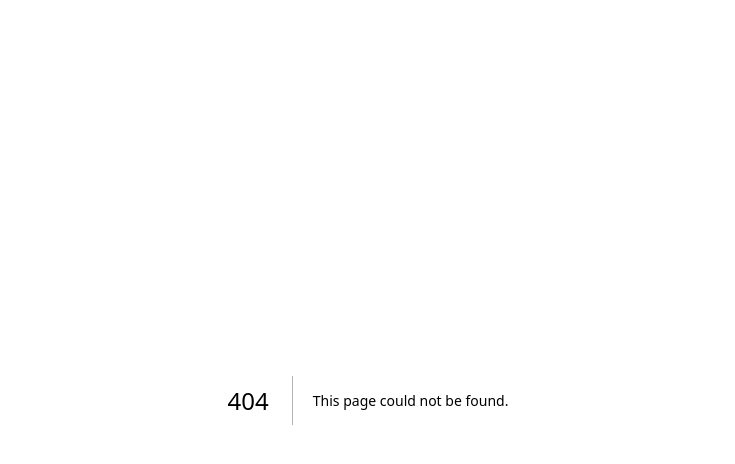
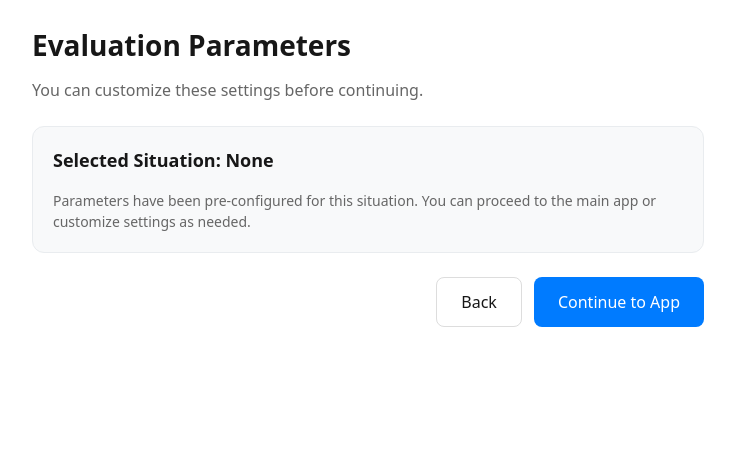
Before and after one commit to NikT45/bootstrap-hackathon-webapp, a Next.js app: page /onboarding/parameters in a window 1280 px wide. Before the commit this address had no page. Shown: the top 464 px of the page, without its empty margins (272-1007 px from the left). Built offline with nearby package versions, Linux system fonts and the light colour scheme.

Commit message:
added backend url

```diff
--- a/package.json
+++ b/package.json
@@ -3,7 +3,7 @@
   "version": "0.1.0",
   "private": true,
   "scripts": {
-    "dev": "next dev --turbopack",
+    "dev": "next dev --turbopack --hostname 0.0.0.0 --port 3000",
     "build": "next build --turbopack",
     "start": "next start",
     "lint": "eslint"
--- a/src/app/app/page.js
+++ b/src/app/app/page.js
@@ -11,6 +11,29 @@ export default function App() {
   const [evaluationAnalysis, setEvaluationAnalysis] = useState('');
   const [evalMetric, setEvalMetric] = useState('romance');
   const [isAnalyzing, setIsAnalyzing] = useState(false);
+
+  // Map situations to eval metrics
+  const situationToMetric = {
+    'dating': 'romance',
+    'colleagues': 'professional',
+    'strangers': 'social',
+    'boss': 'professional',
+    'sales': 'persuasion',
+    'interview': 'professional'
+  };
+
+  // Load eval metric from onboarding selection
+  useEffect(() => {
+    try {
+      const selectedSituation = localStorage.getItem('onboarding.situation');
+      if (selectedSituation && situationToMetric[selectedSituation]) {
+        setEvalMetric(situationToMetric[selectedSituation]);
+        console.log(`📊 Set eval metric to '${situationToMetric[selectedSituation]}' based on situation '${selectedSituation}'`);
+      }
+    } catch (error) {
+      console.warn('Could not load situation from localStorage:', error);
+    }
+  }, []);
   const [error, setError] = useState('');
   const [status, setStatus] = useState('');
   const [moves, setMoves] = useState([]);
@@ -212,7 +235,7 @@ export default function App() {
         eval_metric: evalMetric
       });
 
-      const response = await fetch('http://127.0.0.1:5000/analyze_conversation', {
+      const response = await fetch('https://bootstrapbackend.onrender.com/analyze_conversation', {
         method: 'POST',
         headers: {
           'Content-Type': 'application/json',
@@ -641,9 +664,16 @@ export default function App() {
       <div className="fixed top-0 left-0 right-0 bg-white border-b border-gray-200 p-4 z-50">
         <div className="max-w-6xl mx-auto">
           <div className="flex items-center gap-4">
-            <span className="text-sm font-medium text-gray-700 min-w-[120px]">
-              {evalMetric.charAt(0).toUpperCase() + evalMetric.slice(1)} Score:
-            </span>
+            <div className="flex items-center gap-2 min-w-[200px]">
+              <input
+                type="text"
+                value={evalMetric}
+                onChange={(e) => setEvalMetric(e.target.value)}
+                className="text-sm font-medium text-gray-700 bg-white border border-gray-300 rounded px-2 py-1 focus:outline-none focus:ring-2 focus:ring-blue-500 focus:border-blue-500 min-w-[100px]"
+                placeholder="Enter metric..."
+              />
+              <span className="text-sm font-medium text-gray-700">Score:</span>
+            </div>
             <div className="flex-1 bg-gray-200 rounded-full h-6 relative overflow-hidden">
               <div
                 className={`h-full transition-all duration-500 ${getScoreColor(evaluationScore)}`}
--- a/src/app/onboarding/page.js
+++ b/src/app/onboarding/page.js
@@ -22,8 +22,8 @@ export default function Onboarding() {
       // Stop the stream after getting permission
       stream.getTracks().forEach(track => track.stop());
 
-      // Navigate to app page if permissions granted
-      router.push('/app');
+      // Navigate to situations page if permissions granted
+      router.push('/onboarding/situations');
     } catch (err) {
       console.error('Permission denied:', err);
       setError('Please grant camera and microphone access to continue.');
--- /dev/null
+++ b/src/app/onboarding/parameters/page.js
@@ -0,0 +1,79 @@
+'use client';
+
+import { useRouter, useSearchParams } from 'next/navigation';
+import { useState, useEffect } from 'react';
+
+export default function ParametersPage() {
+  const router = useRouter();
+  const searchParams = useSearchParams();
+  const [situation, setSituation] = useState('');
+
+  useEffect(() => {
+    const situationParam = searchParams.get('situation');
+    if (situationParam) {
+      setSituation(situationParam);
+    }
+  }, [searchParams]);
+
+  const handleContinue = () => {
+    router.push('/app');
+  };
+
+  return (
+    <main style={{ maxWidth: 720, margin: '0 auto', padding: 24 }}>
+      <h1 style={{ fontSize: 28, fontWeight: 700, marginBottom: 12 }}>
+        Evaluation Parameters
+      </h1>
+      <p style={{ color: '#666', marginBottom: 24 }}>
+        {situation && `Parameters for ${situation} situation. `}
+        You can customize these settings before continuing.
+      </p>
+
+      <div style={{
+        background: '#f8f9fa',
+        padding: 20,
+        borderRadius: 12,
+        marginBottom: 24,
+        border: '1px solid #e9ecef'
+      }}>
+        <h3 style={{ fontSize: 18, fontWeight: 600, marginBottom: 16 }}>
+          Selected Situation: {situation || 'None'}
+        </h3>
+        <p style={{ color: '#666', fontSize: 14 }}>
+          Parameters have been pre-configured for this situation.
+          You can proceed to the main app or customize settings as needed.
+        </p>
+      </div>
+
+      <div style={{ display: 'flex', gap: 12, justifyContent: 'flex-end' }}>
+        <button
+          onClick={() => router.back()}
+          style={{
+            padding: '12px 24px',
+            borderRadius: 8,
+            border: '1px solid #ddd',
+            background: '#fff',
+            cursor: 'pointer',
+            fontWeight: 500,
+          }}
+        >
+          Back
+        </button>
+        <button
+          onClick={handleContinue}
+          style={{
+            padding: '12px 24px',
+            borderRadius: 8,
+            border: 'none',
+            background: '#007bff',
+            color: '#fff',
+            cursor: 'pointer',
+            fontWeight: 500,
+          }}
+        >
+          Continue to App
+        </button>
+      </div>
+    </main>
+  );
+}
--- /dev/null
+++ b/src/app/onboarding/situations/page.js
@@ -0,0 +1,55 @@
+'use client';
+
+import { useRouter } from 'next/navigation';
+
+const SITUATIONS = [
+  { key: 'dating', label: 'Dating' },
+  { key: 'colleagues', label: 'Speaking to Colleagues' },
+  { key: 'strangers', label: 'Speaking to Strangers' },
+  { key: 'boss', label: 'Speaking to Boss' },
+  { key: 'sales', label: 'Sales & Pitching' },
+  { key: 'interview', label: 'Interview' },
+];
+
+export default function SituationsPage() {
+  const router = useRouter();
+
+  const choose = (key) => {
+    try { localStorage.setItem('onboarding.situation', key); } catch {}
+    router.push('/onboarding/parameters?situation=' + encodeURIComponent(key));
+  };
+
+  return (
+    <main style={{ maxWidth: 720, margin: '0 auto', padding: 24 }}>
+      <h1 style={{ fontSize: 28, fontWeight: 700, marginBottom: 12 }}>
+        What situation are you in?
+      </h1>
+      <p style={{ color: '#666', marginBottom: 24 }}>
+        Pick one to prefill evaluation parameters. You can edit them next.
+      </p>
+
+      <div style={{ display: 'grid', gridTemplateColumns: '1fr 1fr', gap: 12 }}>
+        {SITUATIONS.map((s) => (
+          <button
+            key={s.key}
+            onClick={() => choose(s.key)}
+            style={{
+              padding: '16px 14px',
+              borderRadius: 12,
+              border: '1px solid #ddd',
+              background: '#fff',
+              textAlign: 'left',
+              cursor: 'pointer',
+              boxShadow: '0 1px 2px rgba(0,0,0,0.06)',
+            }}
+          >
+            <div style={{ fontWeight: 600 }}>{s.label}</div>
+            <div style={{ fontSize: 13, color: '#666', marginTop: 4 }}>
+              Prefill metrics tailored to {s.label.toLowerCase()}
+            </div>
+          </button>
+        ))}
+      </div>
+    </main>
+  );
+}
```
